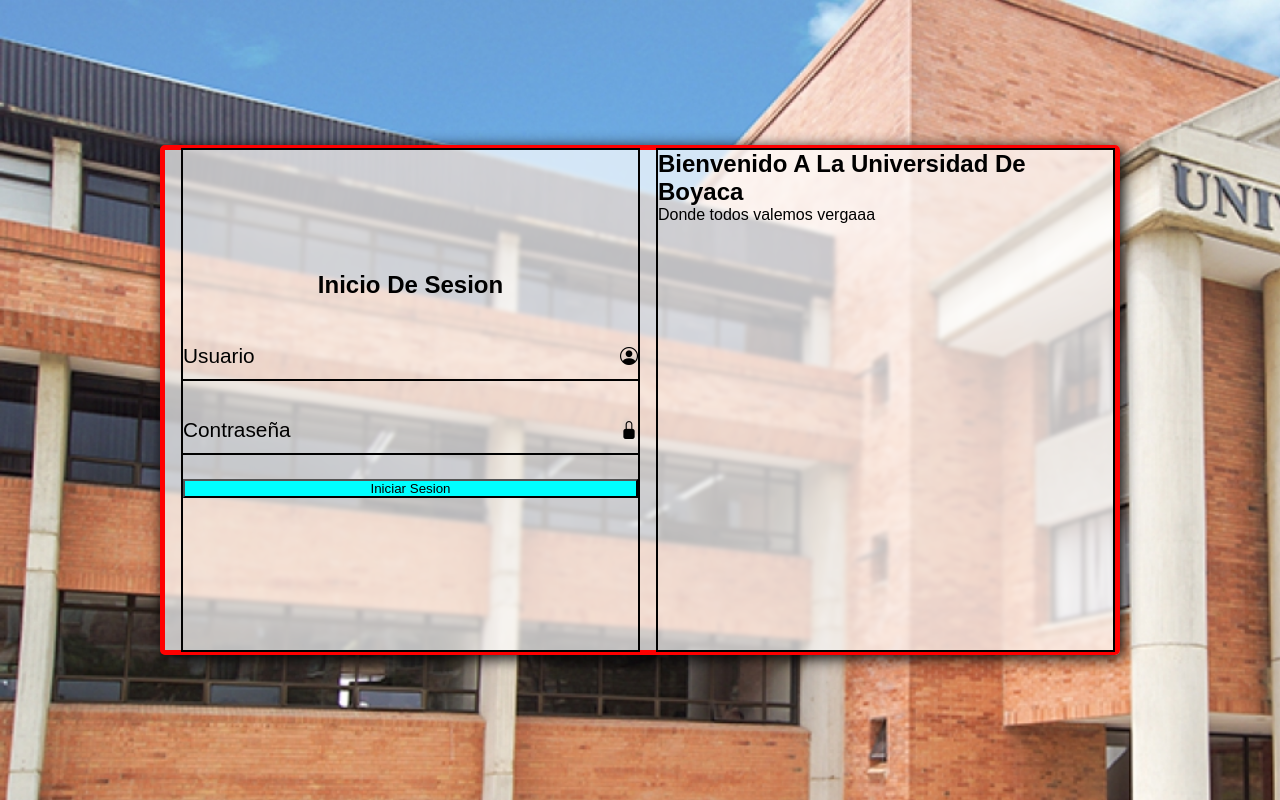
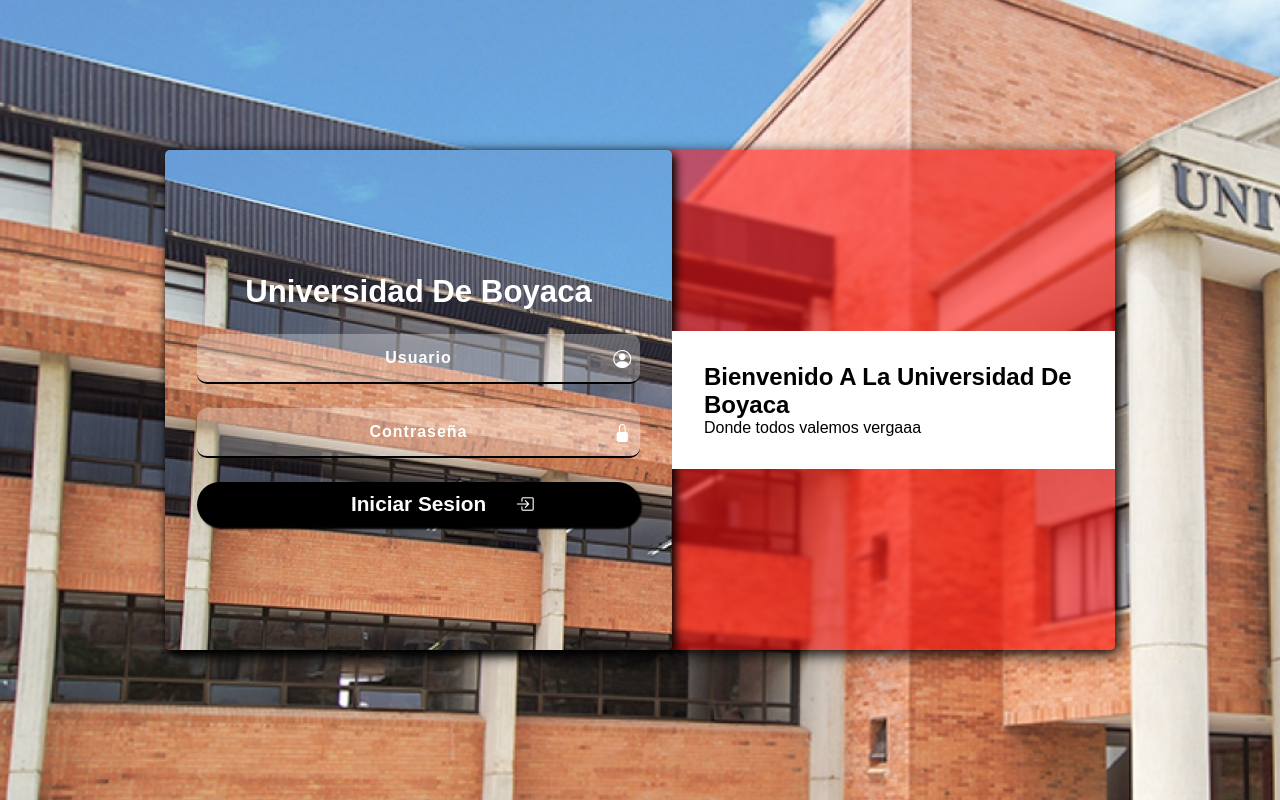
Before and after one commit to Breinet97/LaboratorioProgramacion, a PHP site: page / in a window 1280 px wide. Run offline with PHP 8.4, Linux system fonts and the light colour scheme.

Commit message:
Front Terminado

```diff
--- /dev/null
+++ b/css/style.css
@@ -0,0 +1,151 @@
+*{
+    padding: 0;
+    margin: 0;
+    color: black;
+    font-family: Arial, Helvetica, sans-serif;
+}
+.main-content{
+    width: 100%;
+    height: 100%;
+    background: url(../images/tunja_2.jpg);
+    background-size: cover;
+    display: flex;
+    justify-content: center;
+    align-items: center;
+
+}
+.login-box{
+
+    width: 950px;
+    height: 500px;
+    background:transparent;
+
+    /* border: 1px solid red; */
+    /* background-color: rgba(255, 255, 255, 0.705); */
+    backdrop-filter: blur(2px);
+    box-shadow: 4px 4px 15px black;
+
+    border-radius: 5px;
+    display: flex;
+    justify-content: space-evenly;
+    align-items: center;
+    background-color: rgba(255, 0, 0, 0.535);
+}
+.login-box__content{
+    width: 100%;
+    height: 100%;
+
+    display: flex;
+    flex-direction: column;
+    justify-content: center;
+    align-items: center;
+    padding: 2rem;
+}
+.login-box__title{
+    color: white;
+    font-weight: bolder;
+    text-align: center;
+}
+.login-box__form{
+    background: url(../images/tunja_2.jpg);
+
+
+    border-radius: 5px;
+
+    box-shadow: 4px 4px 10px black;
+
+
+    display: flex;
+    justify-content: center;
+    align-items: center;
+    width: 100%;
+    height: 100%;
+    padding: 2rem;
+
+    font-size: 1.3rem;
+    display: flex;
+    flex-direction: column;
+    gap: 1.5rem;
+}
+.login-box__form-input{
+    position: relative;
+    color: white;
+    width: 100%;
+    height: 50px;
+}
+.login-box__input{
+    font-size: 16px;
+    text-align: center;
+    width: 100%;
+    height: 100%;
+    background: rgba(255, 255, 255, 0.286);
+    border: none;
+    outline: none;
+    border-radius: 10px ;
+    border-bottom: 2px solid black;
+}
+.login-box__input::placeholder{
+    color:white;
+    font-weight: bold;
+    font-size: 1rem;
+    letter-spacing: 1px;
+}
+.login-box__input:enabled{
+    color: white;
+    font-weight: bold;
+}
+
+.login-box__icon{
+    color: white;
+    position: absolute;
+    top: 50%;
+    right: 2%;
+    transform: translateY(-50%);
+    font-size: 18px;
+
+}
+
+/* icono del boton  */
+.login-box__icon--special{
+    color: white;
+    left: 50%;
+}
+
+.btn-login {
+    background-color: black;
+    color: white;
+    border: none;
+    box-shadow: 2px 2px 2px black;
+    border-radius: 40px;
+    position:relative;
+    outline: none;
+    cursor: pointer;
+
+    width: 100%;
+    height: 45px;
+    font-size: 1.3rem;
+    font-weight: bold;
+}
+.btn-login:hover{
+    border: 2px solid red;
+    background-color: red;
+    box-shadow: 2px 2px 5px white;
+    color:white
+}
+.btn-login:hover .login-box__icon{
+    color:white
+}
+.login-box__message{
+    width: 100%;
+    height: 100%;
+    display: flex;
+    justify-content:center;
+    align-items: center;
+}
+.login-box__message-section{
+    background-color: white;
+    padding: 2rem;
+}
+.title{
+    font-size: 2rem;
+}
--- a/index.php
+++ b/index.php
@@ -1,33 +1,44 @@
+
+
+
+
+
+
+
 <!-- iconos boostrap  -->
 <link rel="stylesheet" href="https://cdn.jsdelivr.net/npm/bootstrap-icons@1.11.3/font/bootstrap-icons.min.css">
-
-<link rel="stylesheet" href="./style.css">
+<!-- css -->
+<link rel="stylesheet" href="./css/style.css">
 
 <html lang="es">
 <main class="main-content">
     <section class="login-box">
         <section class="login-box__content">
-                <h2 class="login-box__title">Inicio De Sesion</h2>
             <form class="login-box__form" action="#">
+            <h2 class="login-box__title">Universidad De Boyaca</h2>
                 <!-- campos de sesion  -->
                 <section class="login-box__form-input">
-                            <input class="login-box__input" type="text" required>
-                            <label class="login-box__label">Usuario</label>
+                    <input class="login-box__input" type="text" placeholder="Usuario" required>
                     <i class="bi bi-person-circle login-box__icon"></i>
                 </section>
                 <section class="login-box__form-input">
-                            <input class="login-box__input" type="password" required>
-                            <label class="login-box__label">Contraseña</label>
+                    <input class="login-box__input" type="password" placeholder="Contraseña" required>
                     <i class="bi bi-lock-fill login-box__icon"></i>
                 </section>
                 <!-- boton  -->
-                        <button type="submit" class="btn btn-login">Iniciar Sesion</button>
+                <button type="submit" class="btn-login">Iniciar Sesion
+                    <i class="bi bi-box-arrow-in-right login-box__icon login-box__icon--special"></i>
+                </button>
             </form>
         </section>
         <section class="login-box__message">
+            <section class="login-box__message-section">
                 <h2>Bienvenido A La Universidad De Boyaca</h2>
                 <p>Donde todos valemos vergaaa</p>
             </section>
         </section>
+    </section>
+    <!-- ojito  -->
 </main>
+
 </html>
--- a/style.css
+++ /dev/null
@@ -1,87 +0,0 @@
-*{
-    padding: 0;
-    margin: 0;
-    font-family: Arial, Helvetica, sans-serif;
-}
-.main-content{
-    width: 100%;
-    height: 100%;
-    background: url(./images/tunja_2.jpg);
-    background-size: cover;
-    display: flex;
-    justify-content: center;
-    align-items: center;
-
-}
-.login-box{
-    width: 950px;
-    height: 500px;
-    background:transparent;
-
-    border: 5px solid red;
-    background-color: rgba(255, 255, 255, 0.705);
-    backdrop-filter: blur(2px);
-    box-shadow: 3px 3px 15px black;
-
-    border-radius: 5px;
-    display: flex;
-    justify-content: space-evenly;
-    align-items: center;
-}
-.login-box__content{
-    width: 100%;
-    height: 100%;
-    border: 2px solid black;
-    margin: 0 1rem;
-    display: flex;
-    flex-direction: column;
-    justify-content: center;
-    align-items: center;
-}
-.login-box__form{
-    width: 100%;
-    font-size: 1.3rem;
-    padding: 2rem;
-    display: flex;
-    flex-direction: column;
-    gap: 1.5rem;
-}
-.login-box__form-input{
-    position: relative;
-    width: 100%;
-    height: 50px;
-}
-.login-box__input{
-    width: 100%;
-    height: 100%;
-    background: transparent;
-    border: none;
-    outline: none;
-    border-bottom: 2px solid black;
-}
-.login-box__label{
-    position: absolute;
-    top: 50%;
-    left: 0;
-    transform: translateY(-50%);
-}
-.login-box__icon{
-    position: absolute;
-    top: 50%;
-    right: 0;
-    transform: translateY(-50%);
-    font-size: 18px;
-
-}
-.btn-login{
-    background-color: aqua;
-}
-.login-box__message{
-    width: 100%;
-    height: 100%;
-    border: 2px solid;
-}
-.title{
-    color:black;
-    font-size: 2rem;
-}
```
Lines whose indentation alone changed are shown as unchanged.
